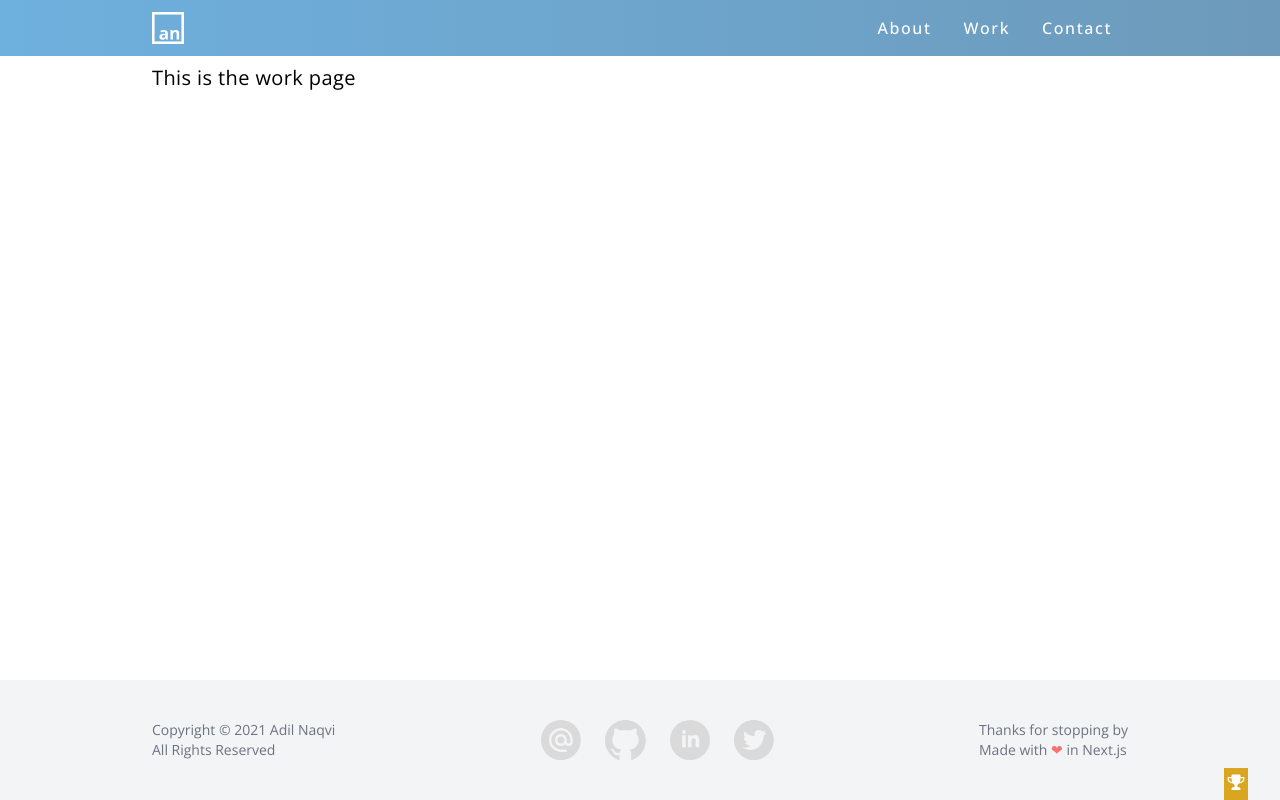
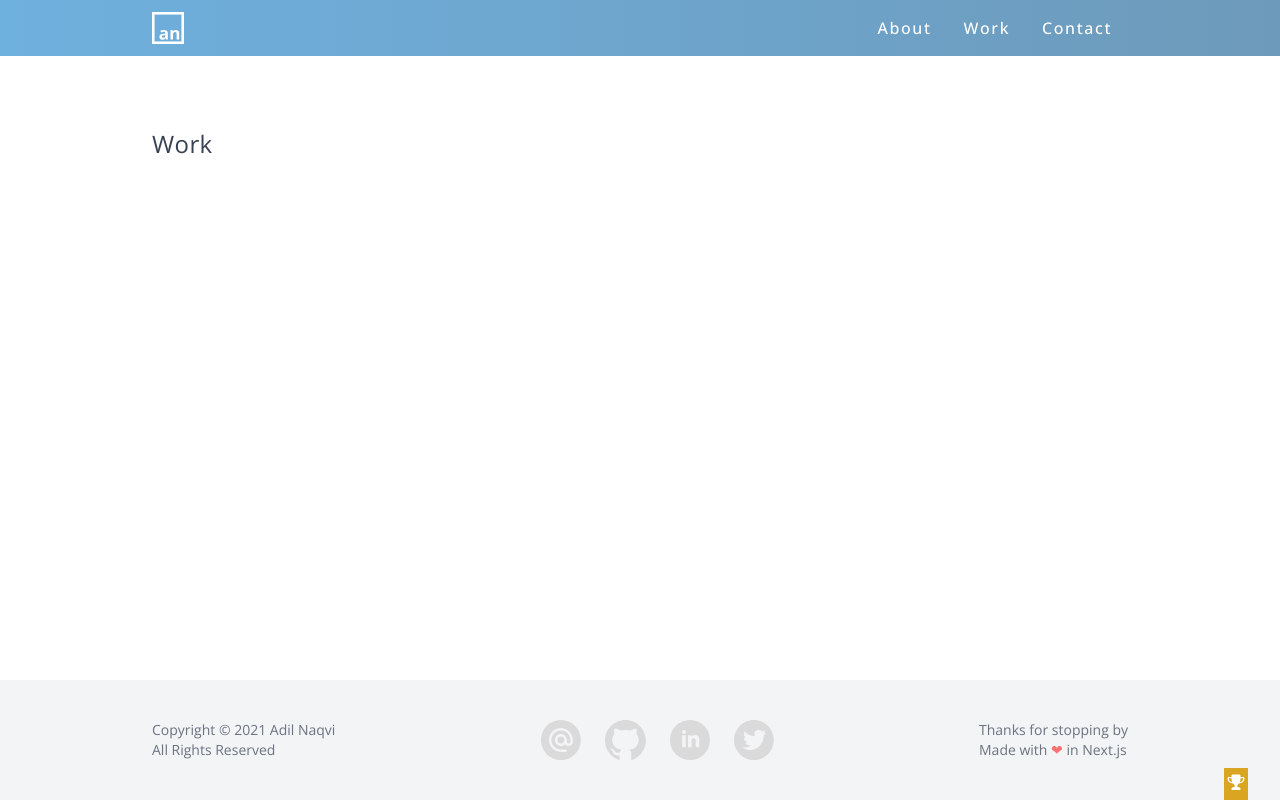
Before and after one commit to notadilnaqvi/adilnaqvi.com, a Next.js app: page /work in a window 1280 px wide. Built offline with nearby package versions, Linux system fonts and the light colour scheme.

Commit message:
style: add buttery smooth animations

```diff
--- a/pages/index.js
+++ b/pages/index.js
@@ -1,10 +1,29 @@
 import React from 'react';
 import Image from 'next/image';
+import { motion } from 'framer-motion';
+
+const variants = {
+	initial: {
+		opacity: 0,
+		y: 8,
+	},
+	animate: {
+		transition: {
+			ease: [0.25, 0.1, 0.25, 1.0],
+		},
+		opacity: 1,
+		y: 0,
+	},
+};
 
 function Home() {
 	return (
-		<React.Fragment>
-			<section className='w-full pt-16 flex flex-row justify-between'>
+		<motion.section
+			initial='initial'
+			animate='animate'
+			variants={variants}
+			className='w-full pt-16 flex flex-row justify-between'
+		>
 			<p className='text-2xl text-gray-700 leading-10'>
 				Hi, I am
 				<br />
@@ -23,8 +42,7 @@ function Home() {
 					alt='Adil Naqvi'
 				/>
 			</div>
-			</section>
-		</React.Fragment>
+		</motion.section>
 	);
 }
 
--- a/pages/work.js
+++ b/pages/work.js
@@ -1,8 +1,29 @@
+import { motion } from 'framer-motion';
+
+const variants = {
+	initial: {
+		opacity: 0,
+		y: 8,
+	},
+	animate: {
+		transition: {
+			ease: [0.25, 0.1, 0.25, 1.0],
+		},
+		opacity: 1,
+		y: 0,
+	},
+};
+
 function Work() {
 	return (
-		<div className='w-full'>
-			<h1 className='text-xl mb-2'>This is the work page</h1>
-		</div>
+		<motion.section
+			initial='initial'
+			animate='animate'
+			variants={variants}
+			className='w-full pt-16'
+		>
+			<h1 className='text-2xl text-gray-700 mb-8'>Work</h1>
+		</motion.section>
 	);
 }
 
```
Lines whose indentation alone changed are shown as unchanged.
